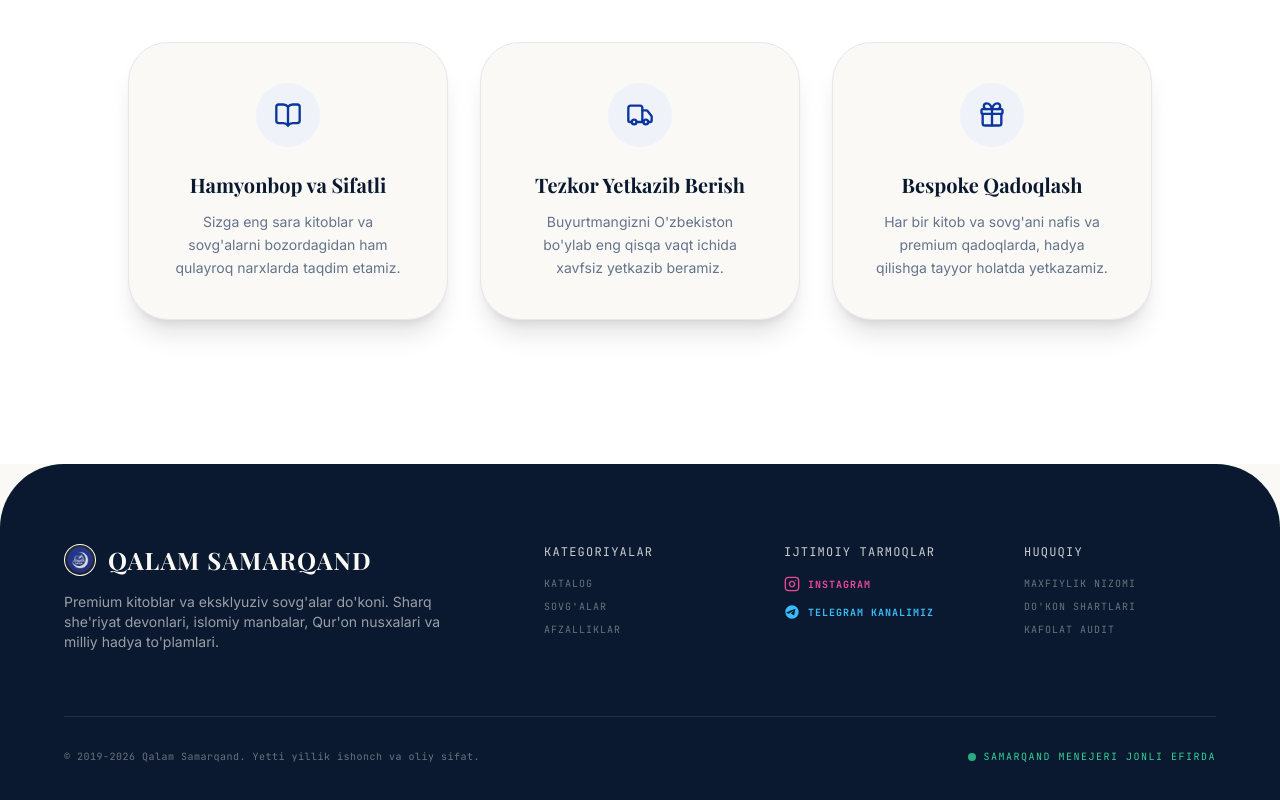
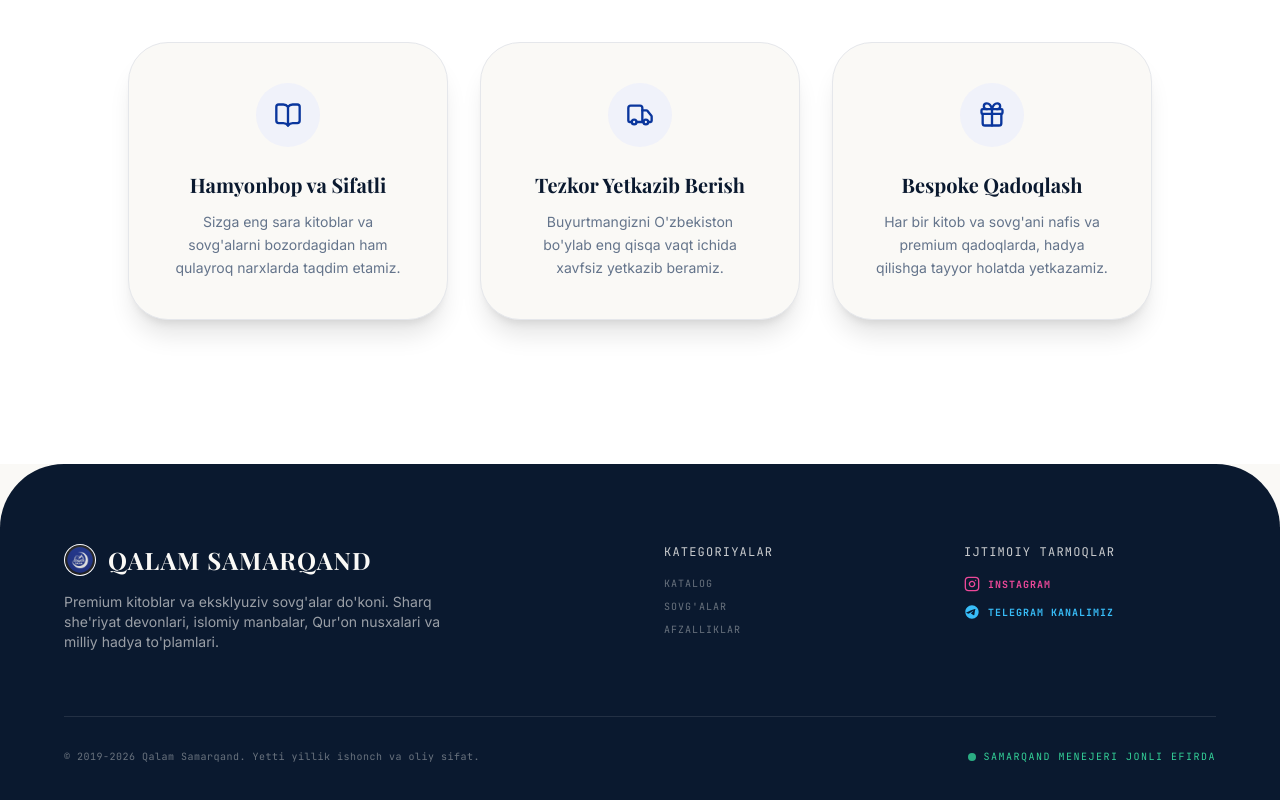
Before and after one commit to abdullohabdulloh1001-arch/ottoman_abdulloh, a React (Vite) app: page / in a window 1280 px wide. Shown: the part 3792-4592 px from the top of the page. Built offline with nearby package versions, Linux system fonts and the light colour scheme; a web font is replaced by a local one.

Commit message:
refactor: streamline footer columns by removing Huquqiy column and adjusting grid

```diff
--- a/src/App.jsx
+++ b/src/App.jsx
@@ -926,7 +926,7 @@ export default function App() {
 
       {/* FOOTER */}
       <footer className="bg-navyBlue text-white rounded-t-[3rem] md:rounded-t-[4rem] pt-20 pb-12 px-6 md:px-12 relative z-20">
-        <div className="max-w-6xl mx-auto grid grid-cols-1 sm:grid-cols-2 md:grid-cols-5 gap-12 mb-16">
+        <div className="max-w-6xl mx-auto grid grid-cols-1 sm:grid-cols-2 md:grid-cols-4 gap-12 mb-16">
           <div className="md:col-span-2 space-y-4">
             <h3 className="font-serif text-xl md:text-2xl font-bold text-royalBg tracking-wider flex items-center gap-3">
               <img src="/logo.png" alt="Qalam logo" className="h-8 w-8 rounded-full border border-royalBlueLight/20 object-cover bg-white" />
@@ -969,14 +969,6 @@ export default function App() {
                   <span>Telegram Kanalimiz</span>
                 </a>
               </li>
-            </ul>
-          </div>
-          <div>
-            <h4 className="font-mono text-xs text-royalBg/80 tracking-widest uppercase mb-4">Huquqiy</h4>
-            <ul className="space-y-2 font-mono text-[10px] text-royalBg/40 uppercase tracking-widest">
-              <li><a href="#" className="hover:text-royalBlueLight transition-colors">Maxfiylik Nizomi</a></li>
-              <li><a href="#" className="hover:text-royalBlueLight transition-colors">Do'kon Shartlari</a></li>
-              <li><a href="#" className="hover:text-royalBlueLight transition-colors">Kafolat Audit</a></li>
             </ul>
           </div>
         </div>
```
